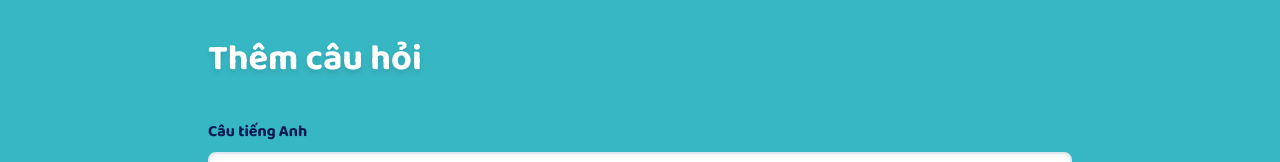
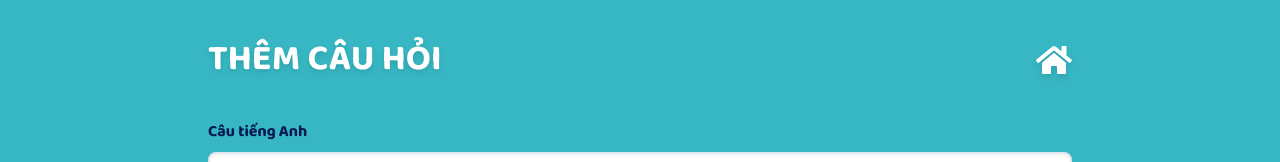
Before and after one commit to 1902VanHuongCoder/Review_VSTEP, a React (Vite) app: page /add/question in a window 1280 px wide. Shown: the top 162 px of the page. Built offline with nearby package versions, Linux system fonts and the light colour scheme; no server answers; the database is empty.

Commit message:
fix UIUI

```diff
--- a/src/components/AddQuestion.tsx
+++ b/src/components/AddQuestion.tsx
@@ -4,7 +4,10 @@ import { db } from '../firebase/firebaseConfig';
 import { LoadingContext } from "../contexts/LoadingContext";
 import { NocompleteContext } from "../contexts/Nocomplete";
 import { NotificationContext } from "../contexts/NotificationContext";
-import { useNavigate } from "react-router-dom";
+import { Link, useNavigate } from "react-router-dom";
+import { FaHome } from "react-icons/fa";
+import {motion} from 'framer-motion';
+
 
 interface Data {
     english_st: string,
@@ -110,8 +113,14 @@ const AddQuestion = () => {
     }, []);
 
     return (
-        <div className="min-h-screen w-full max-w-[1024px] px-5 sm:px-20 py-10 font-custom">
-            <h1 className="text-4xl font-bold text-white drop-shadow-md">Thêm câu hỏi</h1>
+        <motion.div
+        initial={{ x: "100%", opacity: 0 }}
+        animate={{ x: 0, opacity: 1 }}
+        transition={{ duration: 0.2 }}
+        exit={{ x: "-100%" }}
+
+        className="min-h-screen w-full max-w-[1024px] px-5 sm:px-20 py-10 font-custom">
+            <h1 className="text-2xl sm:text-4xl font-bold text-white drop-shadow-md uppercase flex justify-between items-center"><span>Thêm câu hỏi</span><Link to="/home"><FaHome /></Link></h1>
             <div className="mt-10 flex flex-col gap-y-8">
                 <div className="flex flex-col gap-y-2">
                     <label htmlFor="english_st" className="font-bold text-[#071952]">Câu tiếng Anh</label>
@@ -135,7 +144,7 @@ const AddQuestion = () => {
                 </div>
             </div>
             <div className="w-full flex justify-end mt-10 sm:mt-0"><button onClick={handleAddQuestion} className="w-full sm:w-fit px-4 py-2 bg-[#071952] text-white rounded-xl font-bold">Thêm</button></div>
-        </div>
+        </motion.div>
     )
 }
 
--- a/src/components/AddTopic.tsx
+++ b/src/components/AddTopic.tsx
@@ -1,12 +1,14 @@
 import { useContext, useState } from "react";
 import { addDoc, collection } from "firebase/firestore";
 import { db, storage } from "../firebase/firebaseConfig";
-import { FaImage } from "react-icons/fa";
+import { FaHome, FaImage } from "react-icons/fa";
 import { getDownloadURL, ref, uploadBytesResumable } from "firebase/storage";
 import { LoadingContext } from "../contexts/LoadingContext";
 import { NotificationContext } from "../contexts/NotificationContext";
 import { NocompleteContext } from "../contexts/Nocomplete";
-import { useNavigate } from "react-router-dom";
+import { Link, useNavigate } from "react-router-dom";
+import { motion } from 'framer-motion';
+
 
 interface TopicImage {
   urlToDisplay: string;
@@ -97,8 +99,14 @@ const AddTopic = () => {
   }
 
   return (
-    <div className="min-h-screen w-full max-w-[1024px] px-5 sm:px-20 py-10 font-custom">
-      <h1 className="text-4xl font-bold text-white drop-shadow-md">Thêm chủ đề</h1>
+    <motion.div
+      initial={{ x: "100%", opacity: 0 }}
+      animate={{ x: 0, opacity: 1 }}
+      transition={{ duration: 0.2 }}
+      exit={{ x: "-100%" }}
+
+      className="min-h-screen w-full max-w-[1024px] px-5 sm:px-20 py-10 font-custom">
+      <h1 className="text-2xl sm:text-4xl font-bold text-white drop-shadow-md uppercase flex justify-between items-center"><span>Thêm chủ đề</span><Link to="/home"><FaHome /></Link></h1>
       <div className="mt-10 flex flex-col gap-y-8">
         <div className="flex flex-col gap-y-2">
           <label htmlFor="english_st" className="font-bold text-[#071952]"> Tên chủ đề </label>
@@ -125,7 +133,7 @@ const AddTopic = () => {
         </div>
       </div>
       <div className="w-full flex justify-end mt-10 sm:mt-5"><button onClick={handleAddTopic} className="hover:opacity-80 w-full sm:w-fit px-4 py-2 bg-[#071952] text-white rounded-xl font-bold">Thêm</button></div>
-    </div>
+    </motion.div>
   )
 }
 
--- a/src/components/Partsoftopic.tsx
+++ b/src/components/Partsoftopic.tsx
@@ -71,7 +71,7 @@ const Partsoftopic = () => {
         transition={{ duration: 0.2 }}
         exit={{ x: "-100%" }}
         className="min-h-screen w-full max-w-[1024px] px-5 sm:px-20 py-10 font-custom">
-            <h1 className="text-4xl font-bold text-white drop-shadow-md uppercase flex justify-between items-center"><span>{state} topic</span><Link to="/home"><FaHome /></Link></h1>
+            <h1 className="text-2xl sm:text-4xl font-bold text-white drop-shadow-md uppercase flex justify-between items-center"><span>{state} topic</span><Link to="/home"><FaHome /></Link></h1>
             <div className="mt-10">
                 {
                     questions.questionss.length > 0 ?
```
